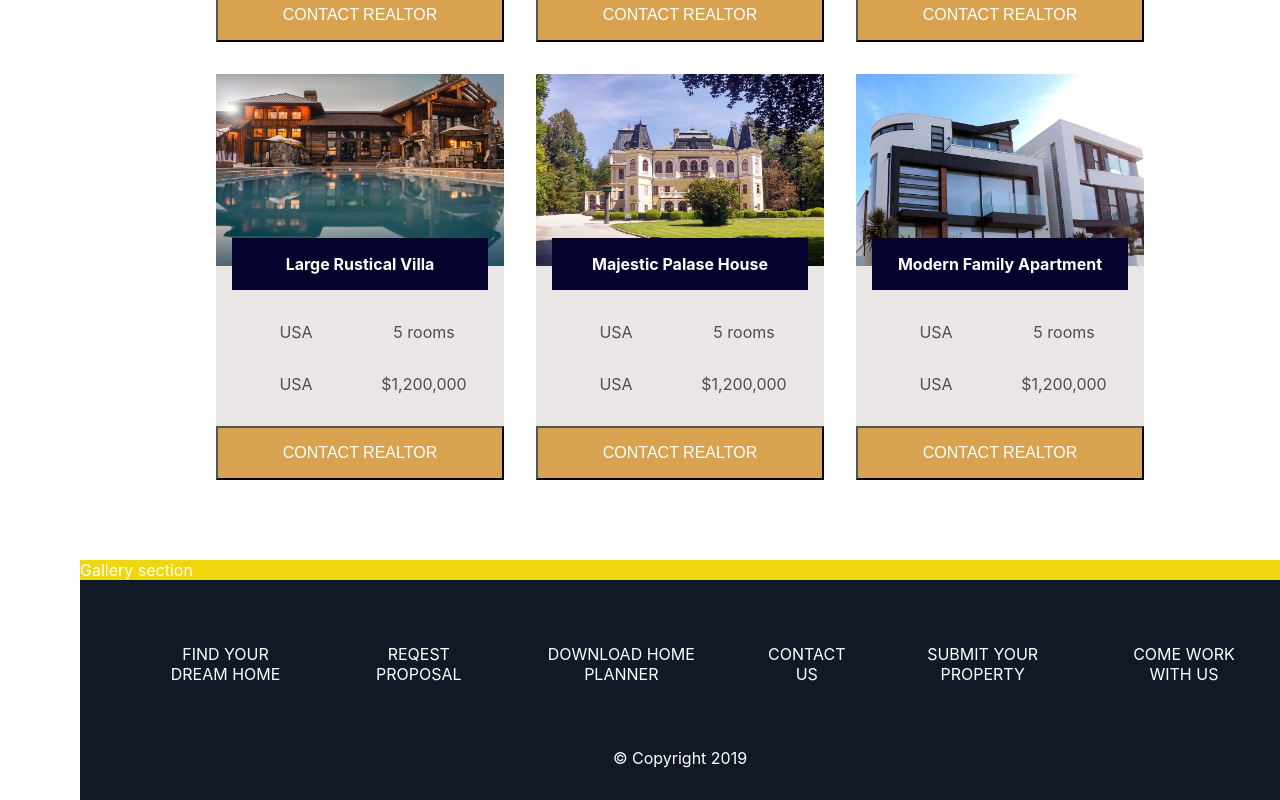
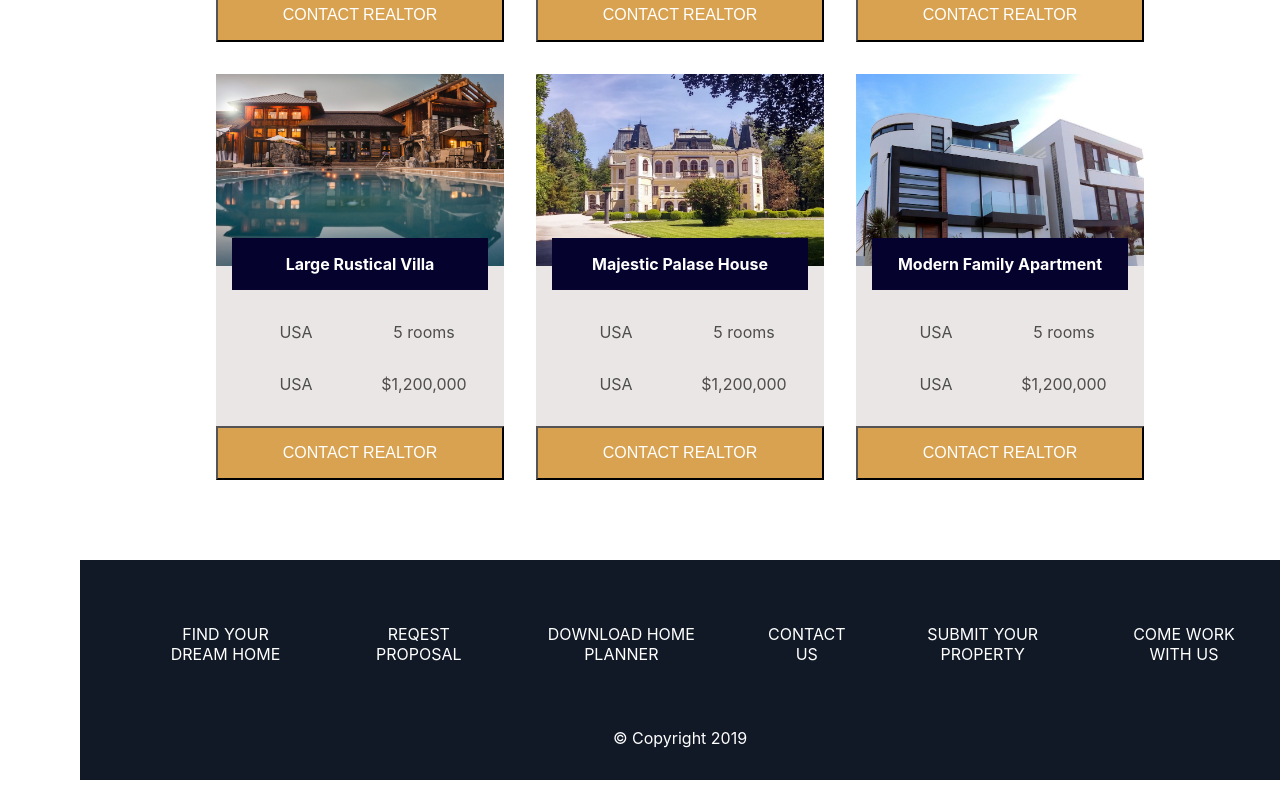
Before and after one commit to ashrofdev/nexter-in-react, a React (Create React App) app: page / in a window 1280 px wide. Shown: the part 2245-3045 px from the top of the page. Built offline with nearby package versions, Linux system fonts and the light colour scheme.

Commit message:
starting gallery section

```diff
--- a/src/App.css
+++ b/src/App.css
@@ -211,7 +211,6 @@
   width: 100%;
 }
 .gallery {
-  background-color: rgb(238, 215, 12);
   grid-column: 2/-1;
 }
 .footer {
--- a/src/components/Gallery.js
+++ b/src/components/Gallery.js
@@ -3,7 +3,6 @@ import React from 'react';
 const Gallery = () => {
   return (
     <div className="gallery">
-      {'Gallery section'}
     </div>
   );
 }
```
